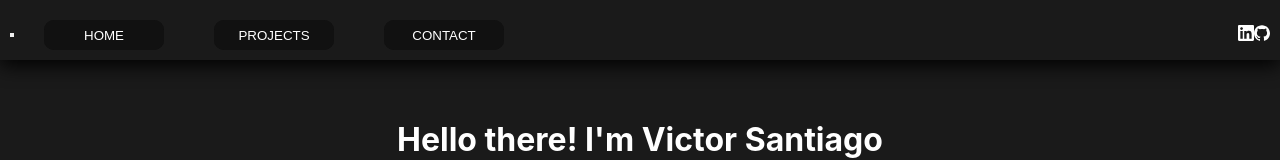
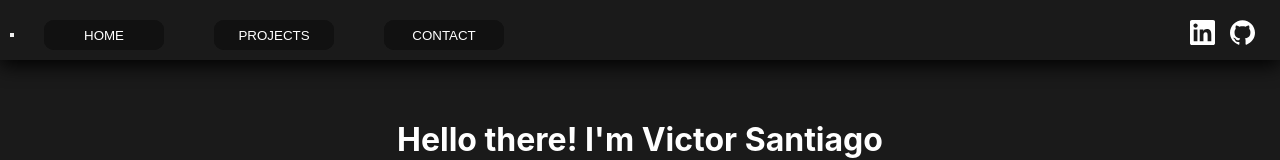
Before and after one commit to visantiago99/Portfolio-grid-flex, a React (Create React App) app: page / in a window 1280 px wide. Shown: the top 160 px of the page. Built offline with nearby package versions, Linux system fonts and the light colour scheme.

Commit message:
Header done for now

```diff
--- a/src/App.css
+++ b/src/App.css
@@ -14,6 +14,7 @@ body {
 .header {
   display: flex;
   justify-content: space-between;
+  background-color: #1a1a1a;
   width: 100%;
   height: 60px;
   padding: 10px;
@@ -28,6 +29,11 @@ body {
 .social-icons {
   display: flex;
   justify-content: space-between;
+}
+
+.social-icons a {
+  font-size: 25px;
+  margin-right: 15px;
 }
 
 .btn-header {
```
